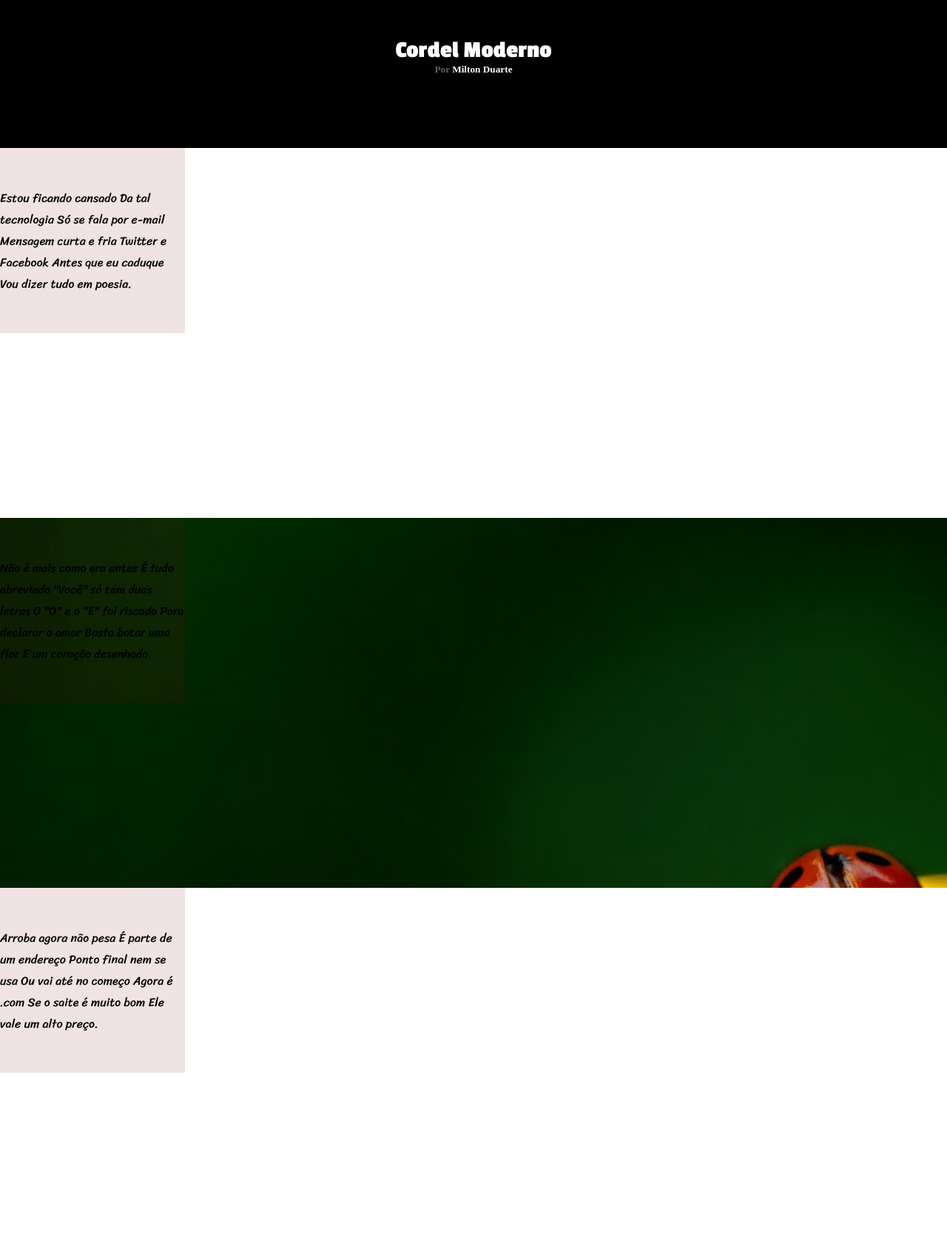
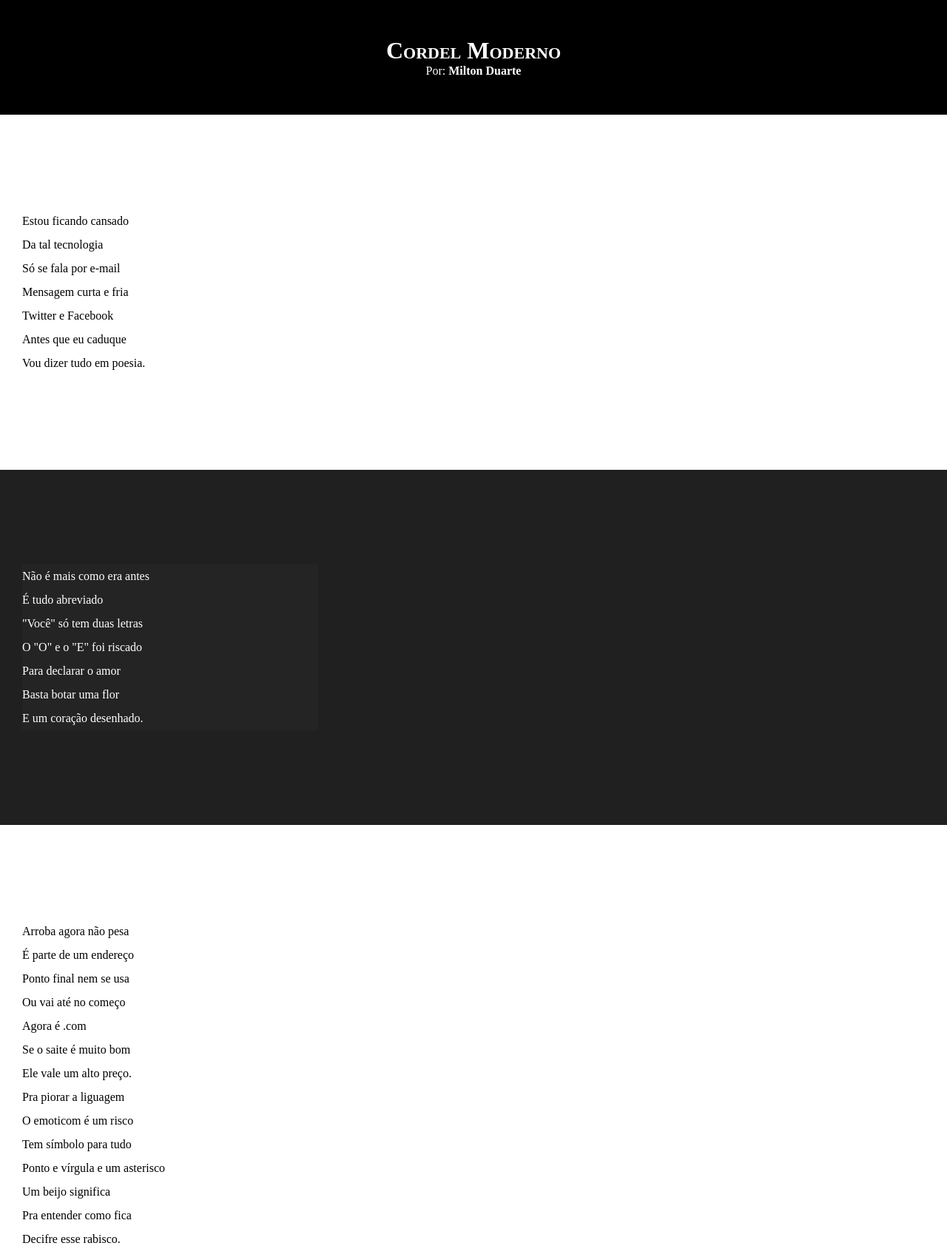
Before and after one commit to ericribeiro7/html_css, a plain HTML site: page Desafios/desafio12/index.html in a window 1280 px wide. Shown: the top 1703 px of the page at 74% size. Drawn offline with Linux system fonts and the light colour scheme.

Commit message:
atualizei tudo

```diff
--- a/Desafios/desafio12/index.html
+++ b/Desafios/desafio12/index.html
@@ -3,60 +3,98 @@
 <head>
     <meta charset="UTF-8">
     <meta name="viewport" content="width=device-width, initial-scale=1.0">
-    <title>Cordel</title>
+    <title>Cordel Moderno</title>
     <link rel="stylesheet" href="style.css">
-    <style>
-        @import url('https://fonts.googleapis.com/css2?family=Passion+One:wght@400;700;900&family=Sriracha&display=swap');
-    </style>
 </head>
 <body>
     <header>
-        <h1 class="passion-one-regular">Cordel Moderno</h1>
-        <h5><strong>Por</strong> Milton Duarte</h5>
+            <h1>
+                Cordel Moderno
+            </h1>
+            <p>
+                Por: <a href="https://www.recantodasletras.com.br/poesias/3186743" target="_blank">Milton Duarte</a>
+            </p>
     </header>
 
-    <main>
-        <section id="sec1">
-            <div class="box">
-                <p class="sriracha-regular">
-                    Estou ficando cansado
-                    Da tal tecnologia
-                    Só se fala por e-mail
-                    Mensagem curta e fria
-                    Twitter e Facebook
-                    Antes que eu caduque
+    <section class="normal">
+        <p>
+            Estou ficando cansado <br>
+            Da tal tecnologia <br>
+            Só se fala por e-mail <br>
+            Mensagem curta e fria <br>
+            Twitter e Facebook <br>
+            Antes que eu caduque <br>
             Vou dizer tudo em poesia.
         </p>
-            </div>
     </section>
 
-        <section id="sec2">
-            <div class="box">
-                <p class="sriracha-regular">
-                    Não é mais como era antes
-                    É tudo abreviado
-                    "Você" só tem duas letras
-                    O "O" e o "E" foi riscado
-                    Para declarar o amor
-                    Basta botar uma flor
+
+    <section class="imagem">
+        <p>
+            Não é mais como era antes <br>
+            É tudo abreviado <br>
+            "Você" só tem duas letras <br>
+            O "O" e o "E" foi riscado <br>
+            Para declarar o amor <br>
+            Basta botar uma flor <br>
             E um coração desenhado.
         </p>
-            </div>
     </section>
 
-        <section id="sec3">
-            <div class="box">
-                <p class="sriracha-regular">
-                    Arroba agora não pesa
-                    É parte de um endereço
-                    Ponto final nem se usa
-                    Ou vai até no começo
-                    Agora é .com
-                    Se o saite é muito bom
-                    Ele vale um alto preço.
+
+    <section class="normal">
+        <p>
+            Arroba agora não pesa <br>
+            É parte de um endereço <br>
+            Ponto final nem se usa <br>
+            Ou vai até no começo <br>
+            Agora é .com <br>
+            Se o saite é muito bom <br>
+            Ele vale um alto preço. <br>
+            Pra piorar a liguagem <br>
+            O emoticom é um risco <br>
+            Tem símbolo para tudo <br>
+            Ponto e vírgula e um asterisco <br>
+            Um beijo significa <br>
+            Pra entender como fica <br>
+            Decifre esse rabisco.
         </p>
-            </div>
     </section>
-    </main>
+
+
+    <section class="imagem">
+        <p>
+            Tenho saudade das cartas <br>
+            Escritas com a própria mão <br>
+            Mandava no mês de Junho <br>
+            Só chegava no Verão <br>
+            Mas matava a saudade <br>
+            Era texto de verdade <br>
+            Nas linhas do coração.
+        </p>
+    </section>
+
+    <section class="normal">
+        <p>
+            Agora, escrevo e envio <br>
+            Chegando na mesma hora <br>
+            Mas quando vou prosear <br>
+            A pessoa foi embora <br>
+            Abriu outro aplicativo <br>
+            O mundo ficou cativo <br>
+            Da tecnologia do agora. <br>
+            Felizmente, pra orar <br>
+            Não precisa de internet <br>
+            Deus escuta todo mundo <br>
+            Se quiser, faça esse teste <br>
+            Dois pontos são dois joelhos <br>
+            Seus lábios são aparelhos <br>
+            Deixe que Deus interprete.
+        </p>
+    </section>
+
+    <footer>
+        <p>Site criado por Eric para o Desafio do Modulo</p>
+    </footer>
 </body>
 </html>
--- a/Desafios/desafio12/style.css
+++ b/Desafios/desafio12/style.css
@@ -1,59 +1,63 @@
-.sriracha-regular {
-    font-family: "Sriracha", cursive;
-    font-weight: 400;
-    font-style: normal;
-}
-
-.passion-one-regular {
-    font-family: "Passion One", sans-serif;
-    font-weight: 100px;
-    font-style: normal;
-    font-style: normal;
-    color: #fff;
-    text-align: center;
-    padding: 50px 0px 0px 0px;
-}
+@charset "UTF-8";
 
 *{
     margin: 0;
     padding: 0;
 }
-
 header{
     background-color: black;
-    height: 200px;
-}
-
-header > h5{
-    color: #fff;
+    color: white;
     text-align: center;
 }
 
-strong{
-    color: #ffffff61;
+header> h1{
+    padding-top: 50px;
+    font-variant: small-caps;
 }
 
-#sec1{
-    background-color: #fff;
-    height: 500px;
+header > p{
+    padding-bottom: 50px;
 }
 
-.box{
-    height: 250px;
-    width: 250px;
-    background-color: rgba(112, 14, 14, 0.113);
-    align-items: center;
-    display: flex;
+a{
+    color: white;
+    text-decoration: none;
+    font-weight: bolder;
 }
 
-#sec2{
-    background-image: url(imagens/background001.jpg);
-    width: 100%;
-    background-color: #fff;
-    height: 500px;
+a:hover{
+    text-decoration: underline;
 }
 
-#sec3{
-    background-color: #fff;
-    height: 500px;
+html, body{
+    min-height: 100vh;
+    background-color: darkgray;
 }
+
+section{
+    padding-top: 10%;
+    padding-bottom: 10%;
+    line-height: 2em;
+    padding-left: 30px;
+}
+
+section.normal{
+    background-color: white;
+    color: black;
+}
+
+section.imagem{
+    background-color: rgb(32, 32, 32);
+    color: white;
+}
+
+section.imagem > p{
+    background-color: rgba(44, 43, 43, 0.411);
+    width: 400px;
+}
+footer{
+    background-color: black;
+    text-align: center;
+    color: white;
+    padding: 10px;
+}
```
Also changed, not shown: Desafios/ex1/fundo05.html (added, +41 -0 lines). Lines whose indentation alone changed are shown as unchanged.
